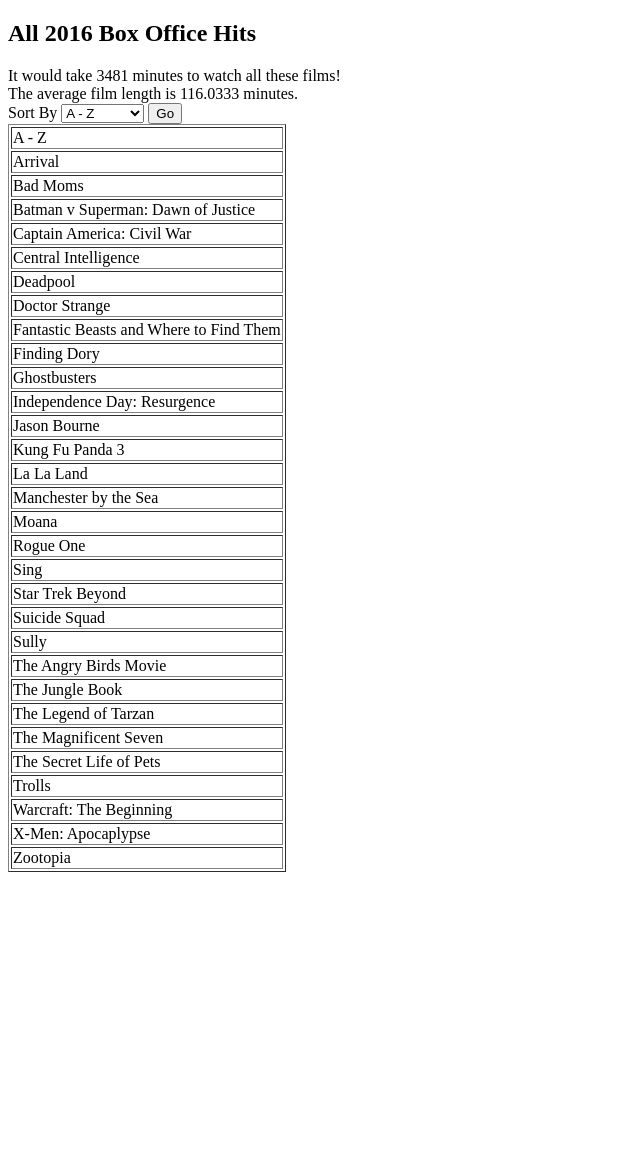
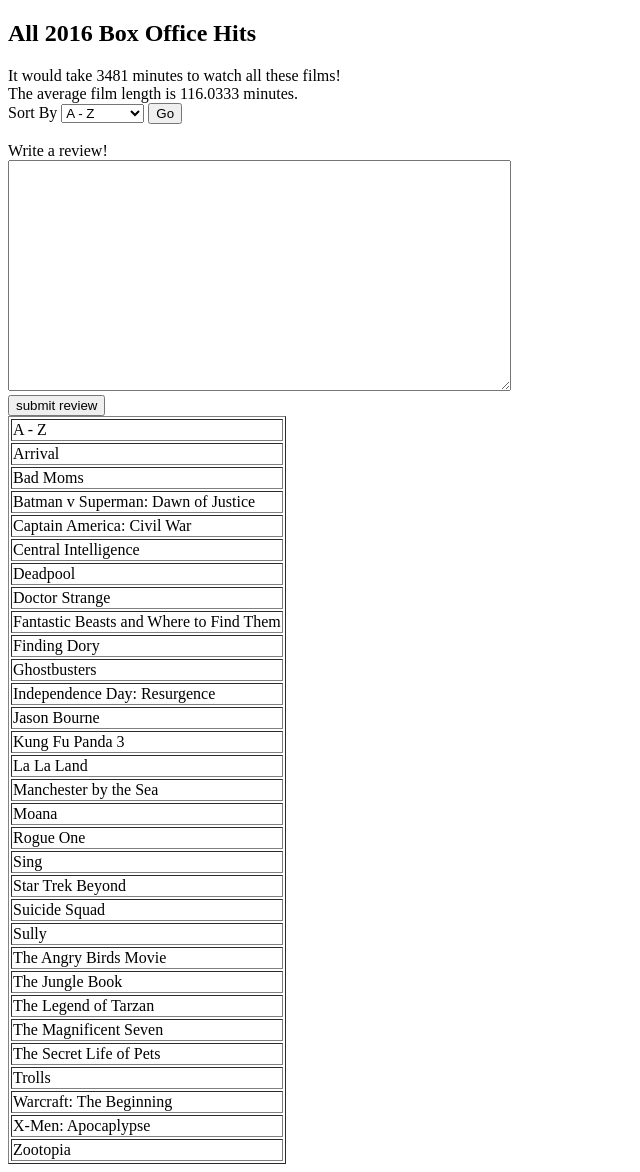
Before and after one commit to CSUMB-OtterBots/CST336-Assignment4, a PHP site: page /AllMovies.php in a window 1280 px wide. Shown: the whole page, without its empty margins (0-640 px from the left). Before the commit the page ends 872 px from the top, so only its background shows below. Run offline with PHP 8.4, Linux system fonts and the light colour scheme; data comes from the database, SQL or seed files in the repository.

Commit message:
req. 6 DONE!
assign 4 done….finally

```diff
--- a/AllMovies.php
+++ b/AllMovies.php
@@ -13,6 +13,15 @@ $sql = "SELECT *
 $stmt = $dbconn -> prepare($sql);
 $stmt -> execute();
 $movies = $stmt -> fetchAll();
+
+if (isset($_POST['addReview']))
+{
+    $sql = "INSERT INTO movie_reviews (reviews)
+            VALUE (:review)";
+    $stmt = $dbconn -> prepare($sql);
+    $stmt -> execute(array (":review" => $_POST['review']));
+    echo "Review was added!";
+}
 
 function ratedSort()
 {
@@ -126,6 +135,12 @@ else
     }
 }
 ?>
+<br />
+<form method="post">
+    Write a review!<br />
+    <textarea name="review" rows="15" cols="60"></textarea><br />
+    <input type="submit" value="submit review" name="addReview">
+</form>
 <?php
 $dbconn = null;
 ?>
```
